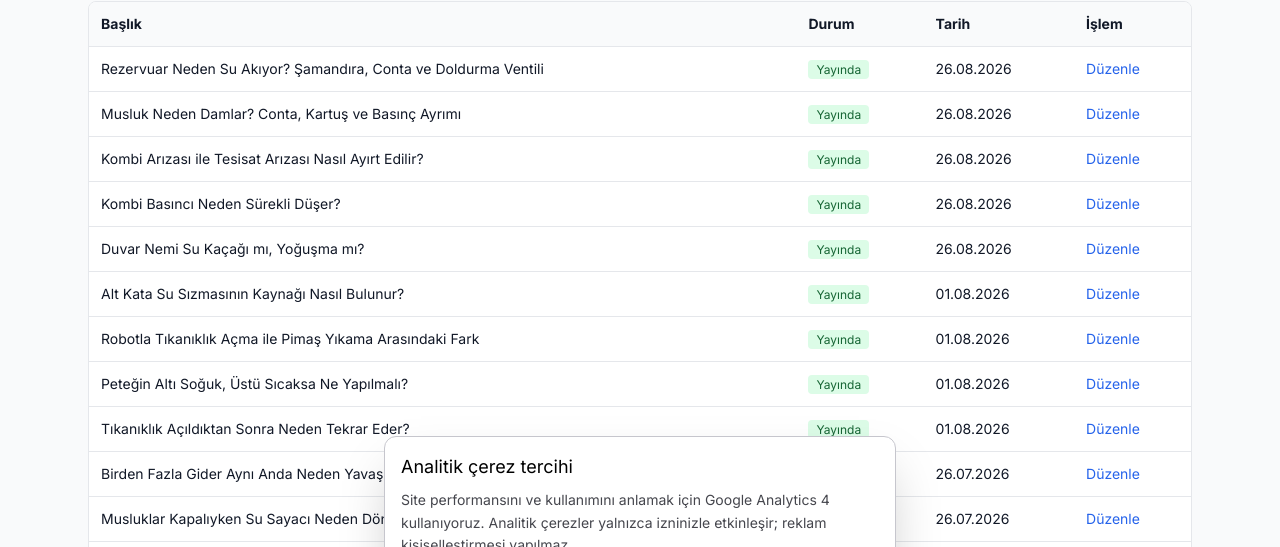
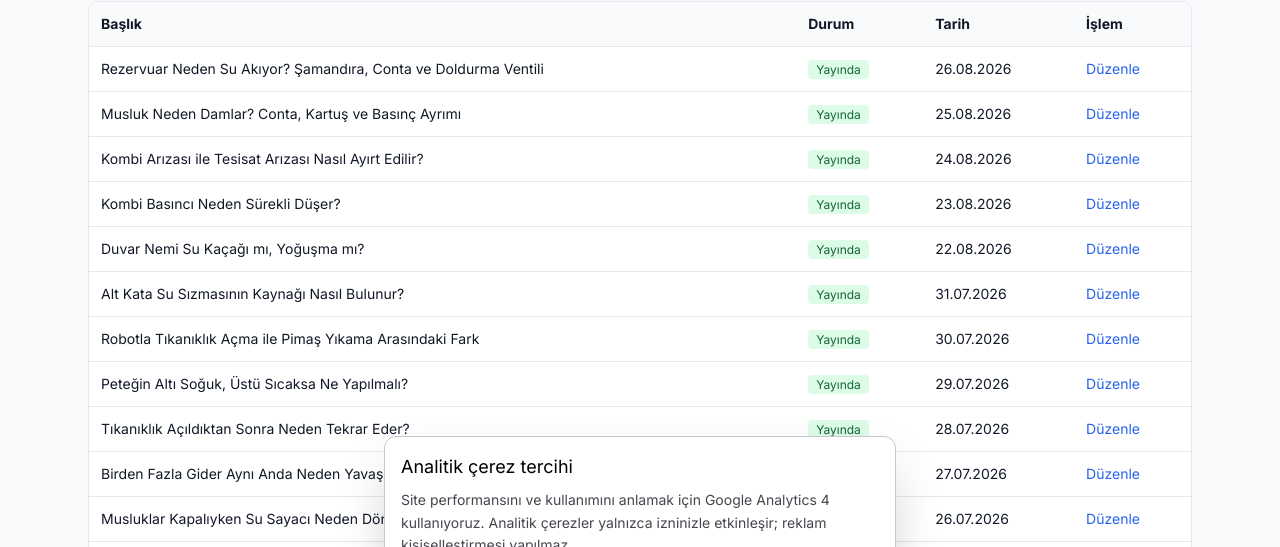
Before and after one commit to stonekeepp/724tesisatci, a Next.js app: page /admin/blog in a window 1280 px wide. Shown: the part 148-695 px from the top of the page. Built offline with nearby package versions, Linux system fonts and the light colour scheme; no server answers.

Commit message:
fix(blog): give each post a unique calendar publish date
Spread colliding publishedAt/updatedAt days, add a uniqueness test, and document the rule for future blog posts.

```diff
--- a/data/mock/blogDrafts.isitma.ts
+++ b/data/mock/blogDrafts.isitma.ts
@@ -70,8 +70,8 @@ Basıncı sık sık doldurmak zorunda kalıyorsanız, doldurma sonrası birkaç
 Sürekli basınç düşmesi “biraz su ekleyeyim” diyerek geçiştirilecek bir sinyal değildir. Görünür kaçak, gizli tesisat hattı, kombinin alt bağlantıları, genleşme tankı veya emniyet ventili ayrı ayrı düşünülmeli; hiçbirinde riskli kullanıcı müdahalesine başvurulmamalıdır. Doğru yaklaşım, gözlemleri kaydetmek ve nedeni ölçümle ayıracak profesyonel değerlendirmeyi planlamaktır.
     `.trim(),
     category: "Isıtma",
-    publishedAt: "2026-08-26T09:15:00.000Z",
-    updatedAt: "2026-08-26T09:15:00.000Z",
+    publishedAt: "2026-08-23T10:00:00.000Z",
+    updatedAt: "2026-08-23T10:00:00.000Z",
     readingTime: 7,
     seoTitle: "Kombi Basıncı Neden Sürekli Düşer?",
     seoDescription:
@@ -227,8 +227,8 @@ Vana konumları doğru olduğu halde belirti sürüyorsa, birden fazla petekte g
 Peteğin altı soğuk üstü sıcak olması tortu ihtimalini güçlendirebilir; ancak düşük debi, vana problemi, dengeleme ve bağlantı tasarımı da aynı görüntüyü verebilir. Her durumda petek temizliği gerekir demek doğru değildir; önce vana ve tek/çoklu petek ayrımı yapılmalı, ardından gerekirse profesyonel değerlendirme planlanmalıdır.
     `.trim(),
     category: "Isıtma",
-    publishedAt: "2026-08-01T09:15:00.000Z",
-    updatedAt: "2026-08-01T09:15:00.000Z",
+    publishedAt: "2026-07-29T10:00:00.000Z",
+    updatedAt: "2026-07-29T10:00:00.000Z",
     readingTime: 7,
     seoTitle: "Peteğin Altı Soğuk, Üstü Sıcaksa Ne Yapılmalı?",
     seoDescription:
@@ -385,8 +385,8 @@ Belirtiler cihaza işaret ediyorsa [kombi servisi](/hizmetler/kombi-servisi-ve-t
 Kombi ile tesisat arızasını ayırt etmek, tek bir belirtiye değil birkaç belirtinin birleşimine bakmayı gerektirir. Sıcak su durumu, etkilenen petek sayısı, hata kodu, basınç seyri ve termostat/vana konumları birlikte değerlendirilmelidir. Tek bir işaretle kesin hüküm vermek yerine güvenli gözlem kaydı tutmak ve profesyonel ölçümle netleştirmek tercih edilmelidir.
     `.trim(),
     category: "Isıtma",
-    publishedAt: "2026-08-26T09:30:00.000Z",
-    updatedAt: "2026-08-26T09:30:00.000Z",
+    publishedAt: "2026-08-24T10:00:00.000Z",
+    updatedAt: "2026-08-24T10:00:00.000Z",
     readingTime: 8,
     seoTitle: "Kombi Arızası ile Tesisat Arızası Nasıl Ayırt Edilir?",
     seoDescription:
--- a/data/mock/blogDrafts.su-kacagi.ts
+++ b/data/mock/blogDrafts.su-kacagi.ts
@@ -78,7 +78,7 @@ Musluklar kapalıyken sayacın dönmesi önemli bir uyarı işaretidir; ancak se
     `.trim(),
     category: "Su Kaçağı",
     publishedAt: "2026-07-26T10:00:00.000Z",
-    updatedAt: "2026-07-26T12:00:00.000Z",
+    updatedAt: "2026-07-26T10:00:00.000Z",
     readingTime: 10,
     seoTitle: "Musluklar Kapalıyken Su Sayacı Neden Döner?",
     seoDescription:
@@ -243,8 +243,8 @@ Islaklık yayılmaya devam ediyorsa, kaynak kategorisi net biçimde belirlenemiy
 Alt kata su sızmasında en kritik adım, ıslak noktayı doğrudan kaynak sanmamaktır. Temiz su, gider, klozet bağlantısı, izolasyon, ısıtma tesisatı, ortak hat ve hatta çatı/cephe kaynaklı ihtimaller ayrı ayrı düşünülmelidir. Evdeki gözlemler yönlendiricidir; kaynağın kesin noktasını belirlemek için sistematik kontrol ve ölçüme dayalı bir değerlendirme gerekir.
     `.trim(),
     category: "Su Kaçağı",
-    publishedAt: "2026-08-01T10:30:00.000Z",
-    updatedAt: "2026-08-01T10:30:00.000Z",
+    publishedAt: "2026-07-31T10:00:00.000Z",
+    updatedAt: "2026-07-31T10:00:00.000Z",
     readingTime: 12,
     seoTitle: "Alt Kata Su Sızmasının Kaynağı Nasıl Bulunur?",
     seoDescription:
@@ -401,8 +401,8 @@ Nem yayılmaya devam ediyorsa, alt kata geçiyorsa, sayaç hareketi şüpheliyse
 Duvarda görülen nem, otomatik olarak bir su kaçağı anlamına gelmez. Yoğuşma, ısı köprüsü, dış cephe/çatı, temiz su, gider, zeminden yükselen rutubet ve banyo yalıtımı ayrı ayrı düşünülmesi gereken olasılıklardır. Evdeki gözlemler yön gösterir; kaynağın kesin noktasını belirlemek için ölçüme dayalı, sistematik bir kontrol gerekir.
     `.trim(),
     category: "Su Kaçağı",
-    publishedAt: "2026-08-26T09:00:00.000Z",
-    updatedAt: "2026-08-26T09:00:00.000Z",
+    publishedAt: "2026-08-22T10:00:00.000Z",
+    updatedAt: "2026-08-22T10:00:00.000Z",
     readingTime: 11,
     seoTitle: "Duvar Nemi Su Kaçağı mı, Yoğuşma mı?",
     seoDescription:
@@ -550,8 +550,8 @@ Damlama birkaç gün içinde kesilmiyorsa, alt dolapta nem artıyorsa, batarya g
 Musluk damlaması çoğu zaman conta, kartuş veya yuva aşınmasıyla ilişkilidir; basınç, bağlantı sızıntısı ve aeratör birikintisi de aynı görüntüyü üretebilir. Evdeki gözlemler yön gösterir; doğru parça ve sızdırmaz test ile kalıcı çözüm profesyonel montaj/onarım sürecinde netleşir.
     `.trim(),
     category: "Su Tesisatı",
-    publishedAt: "2026-08-26T09:45:00.000Z",
-    updatedAt: "2026-08-26T09:45:00.000Z",
+    publishedAt: "2026-08-25T10:00:00.000Z",
+    updatedAt: "2026-08-25T10:00:00.000Z",
     readingTime: 9,
     seoTitle: "Musluk Neden Damlar? Conta, Kartuş ve Basınç Ayrımı",
     seoDescription:
--- a/data/mock/blogDrafts.tikaniklik.ts
+++ b/data/mock/blogDrafts.tikaniklik.ts
@@ -70,8 +70,8 @@ Aynı gider birkaç kez tekrar tıkandıysa [tıkanıklık açma](/hizmetler/tik
 Tekrarlayan tıkanıklık "şanssızlık" değil çoğu zaman eksik temizlik, hat deformasyonu veya ana gider sorunudur. Kimyasallar kesin çözüm sanılmamalı, farklı ürünler asla karıştırılmamalıdır; yöntem hattın tipine ve tekrar sıklığına göre seçilmelidir. Belirtileri not etmek ve gerektiğinde görüntüleme talep etmek, aynı sorunun tekrar tekrar yaşanmasını azaltabilir.
     `.trim(),
     category: "Tıkanıklık",
-    publishedAt: "2026-08-01T09:00:00.000Z",
-    updatedAt: "2026-08-01T09:00:00.000Z",
+    publishedAt: "2026-07-28T10:00:00.000Z",
+    updatedAt: "2026-07-28T10:00:00.000Z",
     readingTime: 10,
     seoTitle: "Tıkanıklık Açıldıktan Sonra Neden Tekrar Eder?",
     seoDescription:
@@ -233,8 +233,8 @@ Yöntem seçimi belirsizse veya tekrar varsa [tıkanıklık açma](/hizmetler/ti
 Robotla açma ve pimaş yıkama rakip değil, tamamlayıcı yöntemlerdir. Hiçbiri her koşulda "daha iyi" değildir; her tıkanıklıkta aynı yöntem kullanılmaz, önce sorun tipi ve boru durumu, sonra ekipman seçilir. Doğru sıralama, gereksiz tekrar eden müdahaleleri azaltır.
     `.trim(),
     category: "Tıkanıklık",
-    publishedAt: "2026-08-01T10:00:00.000Z",
-    updatedAt: "2026-08-01T10:00:00.000Z",
+    publishedAt: "2026-07-30T10:00:00.000Z",
+    updatedAt: "2026-07-30T10:00:00.000Z",
     readingTime: 10,
     seoTitle: "Robotla Tıkanıklık Açma ile Pimaş Yıkama Farkı",
     seoDescription:
@@ -383,8 +383,8 @@ Yavaşlama zamanla tam tıkanmaya, geri tepme sıklığı ise taşmaya dönüşe
 Birden fazla giderin aynı anda yavaşlaması, lokal sifon sorunundan daha geniş bir hat problemine işaret edebilir. Erken ayrım ve yönetimi zamanında bilgilendirmek, yanlış noktada tekrarlayan müdahaleyi azaltır ve sorunun büyümeden ele alınmasına yardımcı olur. Tek bir daireye odaklanmak yerine ortak hattı da değerlendirmeye dahil etmek, çoklu yavaşlama vakalarında daha sağlıklı bir yol haritası sunar.
     `.trim(),
     category: "Tıkanıklık",
-    publishedAt: "2026-07-26T10:25:00.000Z",
-    updatedAt: "2026-07-26T10:25:00.000Z",
+    publishedAt: "2026-07-27T10:00:00.000Z",
+    updatedAt: "2026-07-27T10:00:00.000Z",
     readingTime: 10,
     seoTitle: "Birden Fazla Gider Aynı Anda Neden Yavaşlar?",
     seoDescription:
--- a/data/mock/blogPosts.ts
+++ b/data/mock/blogPosts.ts
@@ -167,7 +167,7 @@ Kağıthane'de özellikle eski apartmanlarda ve yoğun kullanılan petek hatlar
     `.trim(),
     category: "Kombi & Petek Bakımı",
     publishedAt: "2025-05-20T10:00:00.000Z",
-    updatedAt: "2026-07-24T10:00:00.000Z",
+    updatedAt: "2026-07-23T10:00:00.000Z",
     readingTime: 5,
     seoTitle: "Kombi Basıncı Neden Düşer? Evde Kontroller | 724 Tesisatçı",
     seoDescription:
@@ -257,7 +257,7 @@ Kağıthane'de yoğun kullanılan apartman hatlarında mutfak gideri ve ana pima
     `.trim(),
     category: "Tıkanıklık Açma",
     publishedAt: "2025-04-10T10:00:00.000Z",
-    updatedAt: "2026-07-24T10:00:00.000Z",
+    updatedAt: "2026-07-22T10:00:00.000Z",
     readingTime: 5,
     seoTitle: "Lavabo Tıkanıklığı Nasıl Açılır? | Kameralı Tespit",
     seoDescription:
@@ -449,7 +449,7 @@ Kaçak noktası belirlendikten sonra kırım gerekip gerekmediği, malzeme tipi
     `.trim(),
     category: "Kağıthane Rehberi",
     publishedAt: "2026-07-09T08:30:00.000Z",
-    updatedAt: "2026-07-24T10:00:00.000Z",
+    updatedAt: "2026-07-21T10:00:00.000Z",
     readingTime: 6,
     seoTitle: "Kağıthane’de Su Kaçağı Belirtileri | Evde Kontrol Rehberi",
     seoDescription:
@@ -530,7 +530,7 @@ Aynı hat kısa sürede tekrar tıkanıyorsa yalnızca açma yeterli olmayabilir
     `.trim(),
     category: "Kağıthane Rehberi",
     publishedAt: "2026-07-08T10:00:00.000Z",
-    updatedAt: "2026-07-24T10:00:00.000Z",
+    updatedAt: "2026-07-20T10:00:00.000Z",
     readingTime: 6,
     seoTitle: "Kağıthane’de Gider Tıkanıklığı Nedenleri | Pratik Rehber",
     seoDescription:
@@ -607,7 +607,7 @@ Gaz hattı, kombinin kapalı gövdesi veya elektrikli parçalar kullanıcı tara
     `.trim(),
     category: "Kağıthane Rehberi",
     publishedAt: "2026-07-07T10:00:00.000Z",
-    updatedAt: "2026-07-24T10:00:00.000Z",
+    updatedAt: "2026-07-19T10:00:00.000Z",
     readingTime: 4,
     seoTitle: "Kağıthane’de Kombi Basıncı ve Petek | Evde Kontrol Rehberi",
     seoDescription:
@@ -688,7 +688,7 @@ Blog rehberleri, kullanıcıların sorunu tanımasına ve doğru servise yönelm
     `.trim(),
     category: "Kağıthane Rehberi",
     publishedAt: "2026-07-06T10:00:00.000Z",
-    updatedAt: "2026-07-24T10:00:00.000Z",
+    updatedAt: "2026-07-18T10:00:00.000Z",
     readingTime: 4,
     seoTitle: "Kağıthane Mahalle Servis Rehberi | 19 Mahalle Yönlendirme",
     seoDescription:
--- a/package.json
+++ b/package.json
@@ -8,7 +8,7 @@
     "start": "next start",
     "lint": "next lint",
     "typecheck": "tsc --noEmit",
-    "test": "node --experimental-strip-types --test tests/turkishSuffix.test.mjs tests/publication.test.mjs tests/sameAs.test.mjs tests/contentClusters.test.mjs tests/draftBlogPosts.test.mjs tests/locationRelations.test.mjs tests/pr4PublicationReadiness.test.mjs tests/pr5aTechnicalReview.test.mjs tests/pr5bReviewerPublication.test.mjs",
+    "test": "node --experimental-strip-types --test tests/turkishSuffix.test.mjs tests/publication.test.mjs tests/sameAs.test.mjs tests/contentClusters.test.mjs tests/draftBlogPosts.test.mjs tests/blogUniqueDates.test.mjs tests/locationRelations.test.mjs tests/pr4PublicationReadiness.test.mjs tests/pr5aTechnicalReview.test.mjs tests/pr5bReviewerPublication.test.mjs",
     "seo:audit": "node --experimental-strip-types scripts/seo-audit-report.mjs",
     "review:validate": "node --experimental-strip-types scripts/validate-blog-review-approvals.mjs",
     "production:verify": "node scripts/verify-production-deployment.mjs",
```
Also changed, not shown: 2 other files (tests, documents, lock files or other folders).
